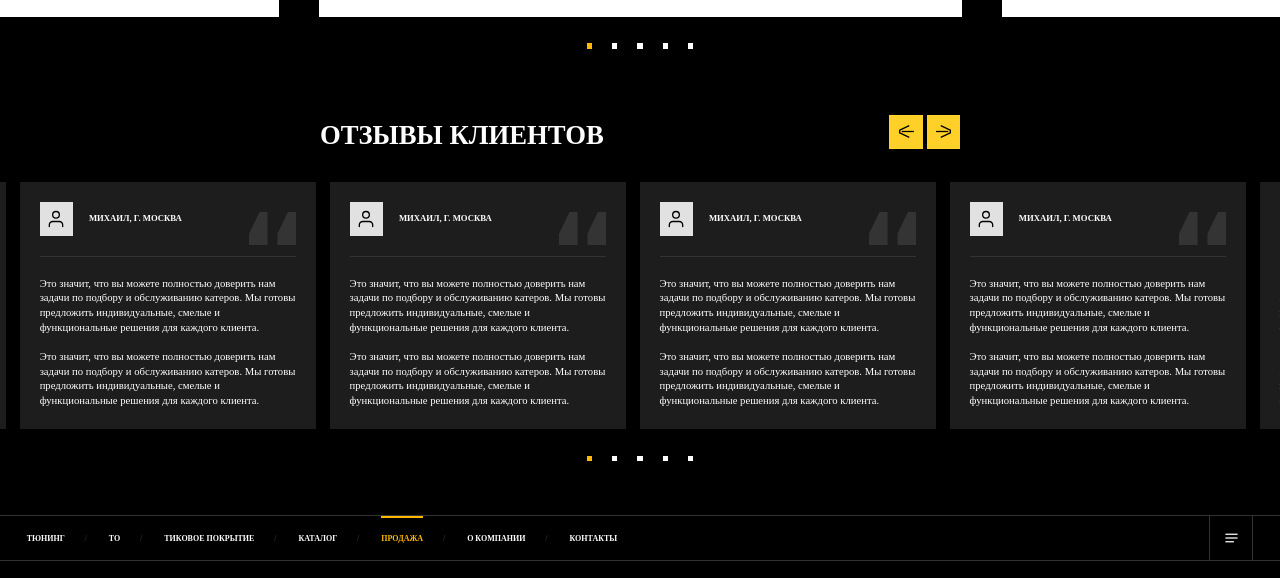
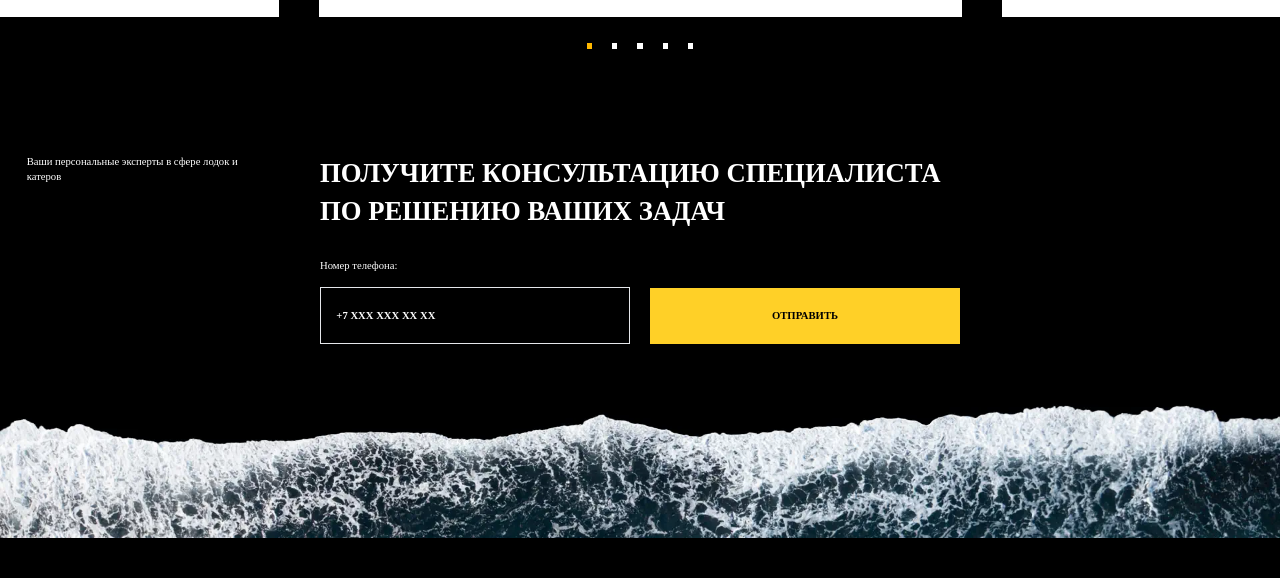
Before and after one commit to Inquinima/cm_riverstories, a website: page app/index.pug in a window 1280 px wide. Shown: the part 2419-2997 px from the top of the page. Drawn offline with nearby package versions, Linux system fonts and the light colour scheme; files that its build step writes are made by us from their sources; a web font is replaced by a local one.

Commit message:
Added CTA section

```diff
--- a/app/index.pug
+++ b/app/index.pug
@@ -82,7 +82,7 @@ main.main
                     span.inline-block.w-mob-9.h-mob-10.triangle(class="sm:h-fs-12 sm:w-fs-12")
                 p.text-mob-14.leading-140.uppercase.font-bold.mb-mob-16(class="sm:mb-fs-30 sm:text-fs-18") Решение нестандартных и не типовых задач
                 p.text-mob-12.leading-140(class="sm:text-fs-16 sm:leading-160") Поможем вам наслаждаться отдыхом и путешествиями на воде по самым выгодным условиям
-    section.section.cases.pt-mob-40.overflow-hidden(class="sm:pt-fs-100")
+    section.section.cases.pt-mob-40.overflow-hidden.mb-mob-50(class="sm:pt-fs-100 sm:mb-fs-80")
         .grid.grid-cols-1(class="sm:grid-cols-4")
             .flex.flex-row.mb-mob-36.justify-center(class="sm:mb-fs-40 sm:items-center sm:justify-between sm:col-start-2 sm:col-end-4")
                 h2.leading-140.uppercase.font-bold.text-mob-26(class="sm:text-fs-40") Кейсы
@@ -155,8 +155,17 @@ main.main
                             //- Здесь может быть простой wysiwyg
                             p Организовали забор катера от клиента. Заранее договорились об удобной дате и времени приезда. Своими силами погрузили и отвезли в мастерскую. Подобрали необходимое оборудование согласно поставленной задаче. В рекордно короткие сроки все установили. В назначенный день привезли яхту обратно.
                             p Поставили только действительно необходимое оборудование, клиент не переплатил и уже наслаждается путешествием.
-    section.section.cta.lozad(data-background-image="/assets/img/wave.webp")
-        .inner
+    section.section.cta.bg-bottom.bg-no-repeat.bg-contain.pb-mob-157(class="bg-[url('/assets/img/wave_mobile.webp')] sm:bg-[url('/assets/img/wave.webp')]" class="sm:py-fs-80 sm:pb-fs-292")
+        .grid.grid-cols-1(class="sm:grid-cols-4 max-sm:inner")
+            div.pr-mob-85(class="sm:mb-fs-20 sm:pl-fs-40 sm:pr-fs-120")
+                p.leading-140.text-mob-12.mb-mob-21(class="sm:text-fs-16 sm:mb-0") Ваши персональные эксперты в сфере лодок и катеров
+            div(class="sm:col-span-2")
+                h2.leading-140.text-mob-26.font-bold.uppercase.mb-mob-36(class="sm:text-fs-40 sm:mb-fs-40") Получите консультацию специалиста по решению ваших задач
+                form.grid.grid-cols-1.gap-y-mob-14(action="FORM_ACTION" method="POST" name="FORM_NAME" class="sm:grid-cols-2 sm:gap-x-fs-30 sm:gap-y-0 items-end")
+                    div
+                        label.block.leading-160.text-mob-12.mb-mob-16(class="sm:text-fs-16 sm:mb-fs-20") Номер телефона:
+                        input.block.w-full.leading-200.font-bold.text-mob-16.border-mob-1.py-mob-18.px-mob-20.text-white.bg-transparent(class="placeholder:text-white sm:text-fs-16 sm:border-fs-1 sm:py-fs-25 sm:px-fs-23" type="tel" name="INPUT_NAME" placeholder="+7 XXX XXX XX XX")
+                    button.button.w-full.--bigger(type="submit" name="SUBMIT_NAME") ОТПРАВИТЬ
     section.section.reviews.pt-mob-40.overflow-hidden(class="sm:pt-fs-100")
         .grid.grid-cols-1(class="sm:grid-cols-4")
             .flex.flex-row.mb-mob-36.justify-center(class="sm:mb-fs-40 sm:items-center sm:justify-between sm:col-start-2 sm:col-end-4")
--- a/app/scss/style.scss
+++ b/app/scss/style.scss
@@ -42,6 +42,9 @@
     }
     .button.--small{
         @apply px-mob-16 py-mob-13 sm:px-fs-16 sm:py-fs-13 text-mob-11 sm:text-fs-11 leading-140;
+    }
+    .button.--bigger{
+        @apply py-mob-21 sm:py-fs-26 leading-200
     }
 
     .arrow{
```
Also changed, not shown: app/assets/img/wave.webp (added), app/assets/img/wave_mobile.webp (added), app/index.html, app/tailwind.css.
